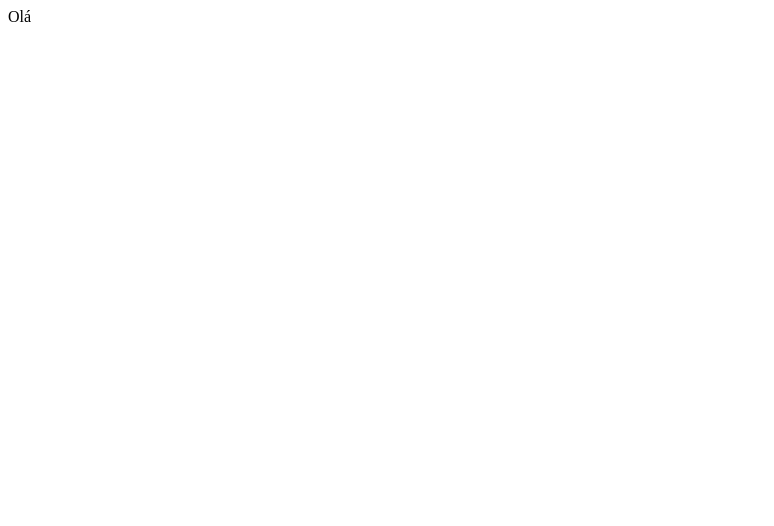
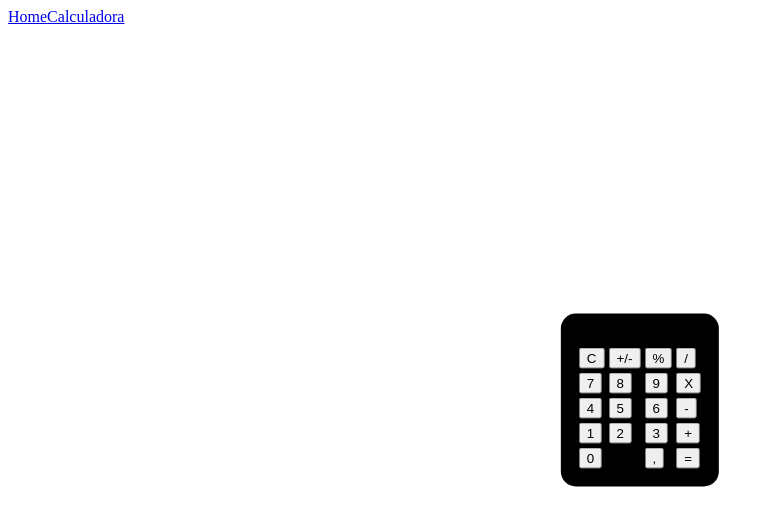
Before and after one commit to lucasmoraist/React, a React (Create React App) app in the folder lucas/: page /calculadora in a window 1280 px wide. Shown: the top 526 px of the page, without its empty margins (0-774 px from the left). Built offline with nearby package versions, Linux system fonts and the light colour scheme.

Commit message:
Estilizando a calculadora

```diff
--- a/lucas/src/App.jsx
+++ b/lucas/src/App.jsx
@@ -1,9 +1,13 @@
 import React from "react";
+import MainRoutes from "./routes/Mainroutes";
+import Menu from "./routes/Menu";
 
 export default function App(){
     return(
         <div>
-            Olá
+            <Menu/>
+            <MainRoutes/>
         </div>
+
     )
 }
--- /dev/null
+++ b/lucas/src/components/Home.jsx
@@ -0,0 +1,9 @@
+import React from "react";
+
+export default function Home(){
+    return(
+        <main>
+            olá
+        </main>
+    )
+}
--- /dev/null
+++ b/lucas/src/components/calculadora/Calculadora.jsx
@@ -0,0 +1,62 @@
+import React from "react";
+import styled from "styled-components";
+
+export const DivCalc = styled.div`
+    margin: 0;
+    padding: 0;
+
+    #fundo{
+        position: absolute;
+        background-color: black;
+        top: 50%;
+        left: 50%;
+        transform: translate(-50%,-50%);
+        border-radius: 15px;
+        padding: 15px;
+    }
+`
+
+export default function Calculadora(){
+    return(
+        <DivCalc>
+        <div id="fundo">
+            <p id="resultado"></p>
+            <table>
+                <tr>
+                    <td><button>C</button></td>
+                    <td><button>+/-</button></td>
+                    <td><button>%</button></td>
+                    <td><button>/</button></td>
+                </tr>
+
+                <tr>
+                    <td><button>7</button></td>
+                    <td><button>8</button></td>
+                    <td><button>9</button></td>
+                    <td><button>X</button></td>
+                </tr>
+
+                <tr>
+                    <td><button>4</button></td>
+                    <td><button>5</button></td>
+                    <td><button>6</button></td>
+                    <td><button>-</button></td>
+                </tr>
+
+                <tr>
+                    <td><button>1</button></td>
+                    <td><button>2</button></td>
+                    <td><button>3</button></td>
+                    <td><button>+</button></td>
+                </tr>
+
+                <tr>
+                    <td colSpan="2"><button>0</button></td>
+                    <td><button>,</button></td>
+                    <td><button>=</button></td>
+                </tr>
+            </table>
+        </div>
+        </DivCalc>
+    )
+}
--- a/lucas/src/index.js
+++ b/lucas/src/index.js
@@ -1,10 +1,11 @@
 import React from 'react';
 import ReactDOM from 'react-dom/client';
+import { BrowserRouter } from 'react-router-dom';
 import App from './App';
 
 const root = ReactDOM.createRoot(document.getElementById('root'));
 root.render(
-  <React.StrictMode>
+  <BrowserRouter>
     <App />
-  </React.StrictMode>
+  </BrowserRouter>
 );
--- /dev/null
+++ b/lucas/src/routes/Mainroutes.jsx
@@ -0,0 +1,15 @@
+import React from "react";
+import { Route, Routes } from "react-router-dom";
+import Calculadora from "../components/calculadora/Calculadora";
+import Home from "../components/Home";
+
+export default function MainRoutes(){
+    return(
+        <div>
+            <Routes>
+                <Route path="/" element={<Home/>}/>
+                <Route path="/calculadora" element={<Calculadora/>}/>
+            </Routes>
+        </div>
+    )
+}
--- /dev/null
+++ b/lucas/src/routes/Menu.jsx
@@ -0,0 +1,11 @@
+import React from "react";
+import { Link } from "react-router-dom";
+
+export default function Menu(){
+    return(
+        <nav>
+            <Link to="/">Home</Link>
+            <Link to="/calculadora">Calculadora</Link>
+        </nav>
+    )
+}
```
